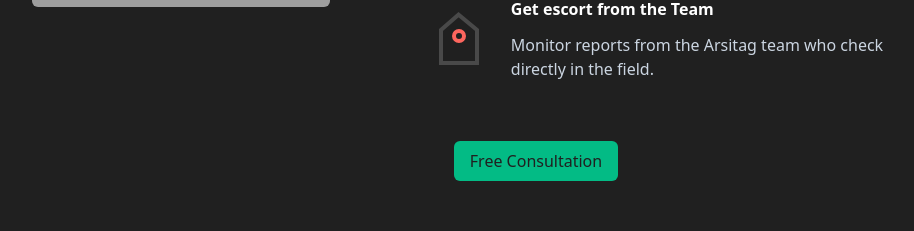
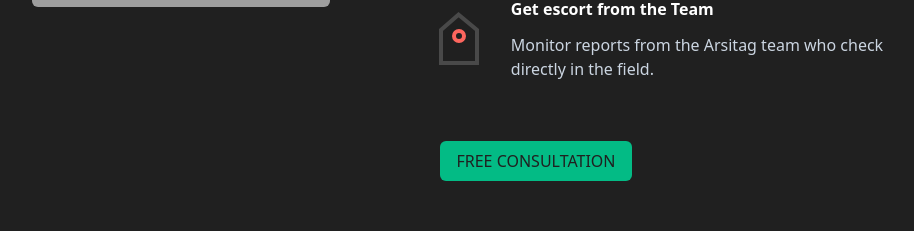
Before and after one commit to fehmuramatsu/ArchitectureLandingPage, a React (Create React App) app: page / in a window 1280 px wide. Shown: the part 2210-2441 px from the top of the page, without its empty margins (104-1018 px from the left). Built offline with nearby package versions, Linux system fonts and the light colour scheme; grey boxes are pictures that could not be loaded.

Commit message:
updated project

```diff
--- a/src/components/Features.jsx
+++ b/src/components/Features.jsx
@@ -54,7 +54,7 @@ const Features = () => {
         </div>
       </div>
       <div className=" mt-10 flex flex-row justify-center ">
-        <Button title="Free Consultation" />
+        <Button title="FREE CONSULTATION" />
       </div>
     </div>
   );
```
